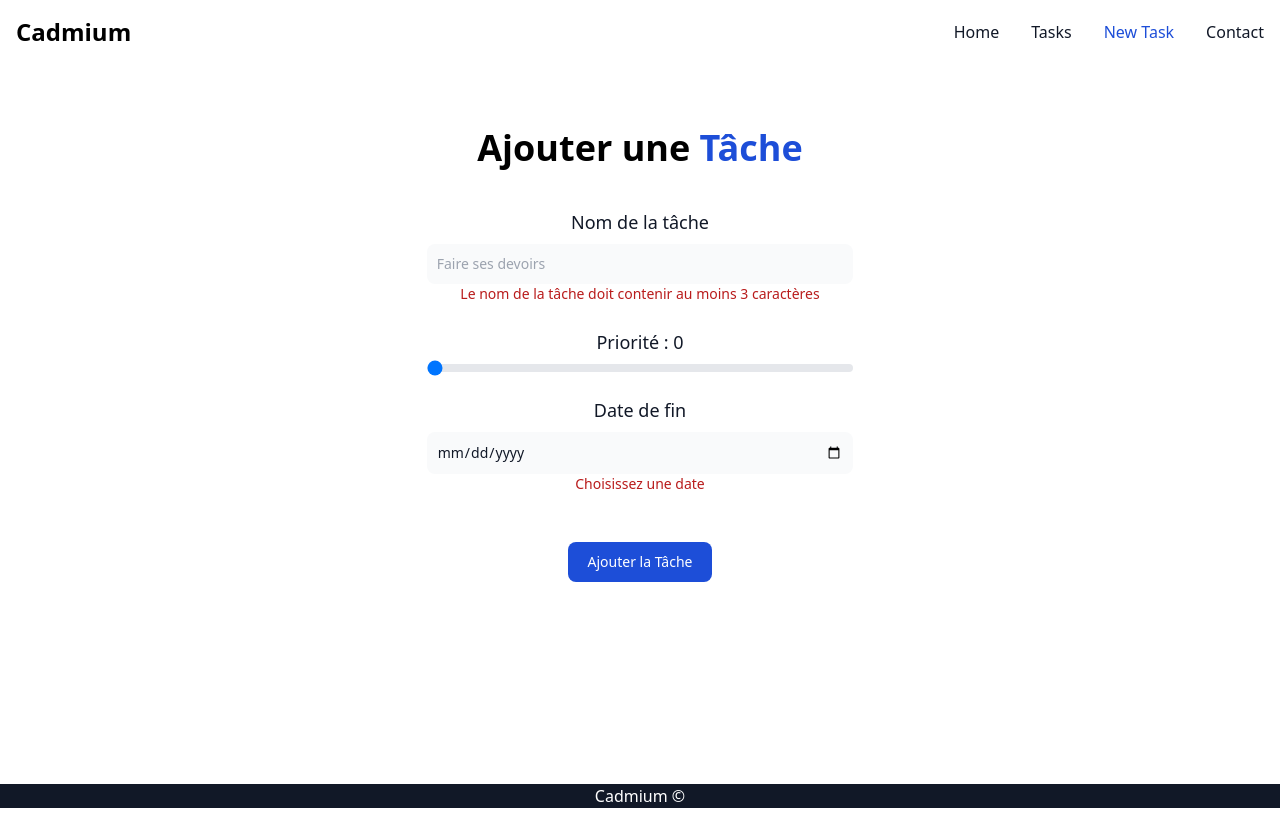
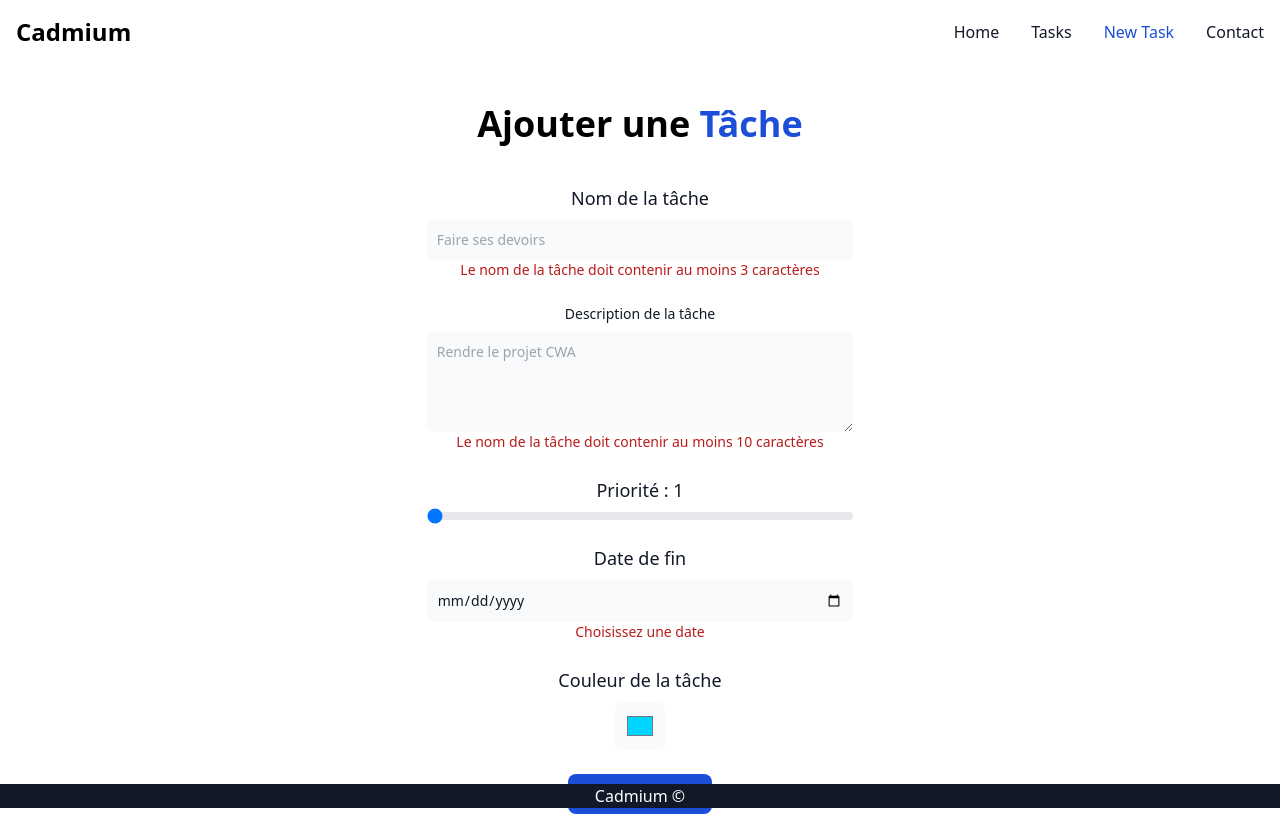
Before and after one commit to Phaired/Projet-CWA, an Angular app: page /create-task in a window 1280 px wide. Before the commit the page ends 808 px from the top, so only its background shows below. Built offline with nearby package versions, Linux system fonts and the light colour scheme.

Commit message:
class tache improvement, add input
description and color picker for choose task color

```diff
--- a/src/app/create-task/create-task.component.html
+++ b/src/app/create-task/create-task.component.html
@@ -1,7 +1,5 @@
 <div class="h-90v w-100">
     <div class="grid justify-items-center">
-        <br />
-
         <h1 class="text-4xl font-bold mb-4 mt-10">
             Ajouter une <span class="text-blue-700"> Tâche </span>
         </h1>
@@ -19,7 +17,6 @@
                 id="task-name"
                 placeholder="Faire ses devoirs"
                 [(ngModel)]="name"
-                [ngModelOptions]="{ standalone: true }"
                 class="bg-gray-50 border border-gray-300 text-gray-900 text-sm rounded-lg focus:ring-blue-500 focus:border-blue-500 block w-full p-2.5 dark:bg-gray-700 dark:border-gray-600 dark:placeholder-gray-400 dark:text-white dark:focus:ring-blue-500 dark:focus:border-blue-500"
                 required
             />
@@ -27,6 +24,25 @@
                 Le nom de la tâche doit contenir au moins 3 caractères
             </p>
         </div>
+
+        <div class="mb-6 w-4/12 grid justify-items-center">
+            <label
+                for="description"
+                class="block mb-2 text-sm font-medium text-gray-900 dark:text-white"
+                >Description de la tâche</label
+            >
+            <textarea
+                id="description"
+                rows="4"
+                [(ngModel)]="description"
+                class="block p-2.5 w-full text-sm text-gray-900 bg-gray-50 rounded-lg border border-gray-300 focus:ring-blue-500 focus:border-blue-500 dark:bg-gray-700 dark:border-gray-600 dark:placeholder-gray-400 dark:text-white dark:focus:ring-blue-500 dark:focus:border-blue-500"
+                placeholder="Rendre le projet CWA"
+            ></textarea>
+            <p class="text-red-700 text-sm" *ngIf="description.length < 10">
+                Le nom de la tâche doit contenir au moins 10 caractères
+            </p>
+        </div>
+
         <div class="mb-6 w-4/12 grid justify-items-center">
             <label
                 for="priority"
@@ -36,12 +52,12 @@
             <input
                 id="priority"
                 type="range"
-                min="0"
+                min="1"
                 max="3"
                 step="1"
                 value="0"
                 [(ngModel)]="priority"
-                [ngModelOptions]="{ standalone: true }"
+                (change)="color = colorToPriority(priority)"
                 class="w-full h-2 bg-gray-200 rounded-lg appearance-none cursor-pointer dark:bg-gray-700"
             />
         </div>
@@ -57,7 +73,6 @@
                 id="date"
                 placeholder="2021-12-31"
                 [(ngModel)]="date"
-                [ngModelOptions]="{ standalone: true }"
                 class="bg-gray-50 border border-gray-300 text-gray-900 text-sm rounded-lg focus:ring-blue-500 focus:border-blue-500 block w-full p-2.5 dark:bg-gray-700 dark:border-gray-600 dark:placeholder-gray-400 dark:text-white dark:focus:ring-blue-500 dark:focus:border-blue-500"
                 required
             />
@@ -66,7 +81,21 @@
             </p>
         </div>
 
-        <br />
+        <div class="mb-6 w-4/12 grid justify-items-center">
+            <label
+                for="color"
+                class="block mb-2 text-lg font-medium text-gray-900"
+                >Couleur de la tâche</label
+            >
+            <input
+                type="color"
+                id="color"
+                [(ngModel)]="color"
+                [value]="color"
+                class="h-12 block p-2.5 text-sm text-gray-900 bg-gray-50 rounded-lg border border-gray-300 focus:ring-blue-500 focus:border-blue-500 dark:bg-gray-700 dark:border-gray-600 dark:placeholder-gray-400 dark:text-white dark:focus:ring-blue-500 dark:focus:border-blue-500"
+            />
+        </div>
+
         <div class="mb-6 w-4/12 grid justify-items-center">
             <button
                 type="submit"
--- a/src/app/create-task/create-task.component.ts
+++ b/src/app/create-task/create-task.component.ts
@@ -1,6 +1,6 @@
 import { Component } from '@angular/core';
 import { LocalStorageRepositoryService } from '../repository/local-storage-repository.service';
-import { Tache } from '../model/Tache';
+import { Tache, Priority } from '../model/Tache';
 
 @Component({
     selector: 'app-create-task',
@@ -9,7 +9,9 @@ import { Tache } from '../model/Tache';
 })
 export class CreateTaskComponent {
     name: string = '';
-    priority: number = 0;
+    description: string = '';
+    color: string = Tache.colorToPriority(Priority.BASE);
+    priority: number = Priority.BASE;
     date: Date | null = null;
 
     constructor(
@@ -17,23 +19,41 @@ export class CreateTaskComponent {
     ) {}
 
     createTask(): boolean {
-        if (this.name.length > 3 && this.date !== null) {
+        if (
+            this.name.length > 3 &&
+            this.date !== null &&
+            this.description.length > 10
+        ) {
             const task = new Tache(
+                this.localStorageRepositoryService
+                    .getLocalStorageRepository()
+                    .getLastId() + 1,
                 this.name,
                 new Date(),
                 this.date,
-                '',
+                this.description,
                 this.priority,
                 false,
+                this.color,
             );
             this.localStorageRepositoryService
                 .getLocalStorageRepository()
                 .saveTache(task);
             this.name = '';
             this.priority = 0;
+            this.description = '';
+            this.color = Tache.colorToPriority(Priority.BASE);
             this.date = null;
-            return true;
+            // return true;
         }
+        console.log(
+            this.localStorageRepositoryService
+                .getLocalStorageRepository()
+                .getAllTaches(),
+        );
         return false;
     }
+    colorToPriority(priority: Priority): string {
+        return Tache.colorToPriority(priority);
+    }
 }
--- a/src/app/model/Tache.ts
+++ b/src/app/model/Tache.ts
@@ -8,37 +8,49 @@ interface ITache {
 }
 
 export class Tache {
+    id: number;
     intitule: string;
     date_creation: Date;
     date_fin: Date;
     description: string;
     priority: number;
     is_terminate: boolean;
+    color: string;
 
     constructor(
+        id: number,
         intitule: string,
         date_creation: Date,
         date_fin: Date,
         description: string,
         priority: number,
         is_terminate: boolean,
+        color: string,
     ) {
+        this.id = id;
         this.intitule = intitule;
         this.date_creation = date_creation;
         this.date_fin = date_fin;
         this.description = description;
         this.priority = priority;
         this.is_terminate = is_terminate;
+        this.color = color;
     }
 
-    public static fromJson(json: ITache): Tache {
-        return new Tache(
-            json['intitule'],
-            json['date_creation'],
-            json['date_fin'],
-            json['description'],
-            json['priority'],
-            json['is_terminate'],
-        );
+    public static colorToPriority(priority: Priority): string {
+        switch (priority) {
+            case Priority.BASE:
+                return '#00d4ff';
+            case Priority.MEDIUM:
+                return '#ffa200';
+            case Priority.HIGH:
+                return '#ff0000';
+        }
     }
 }
+
+export enum Priority {
+    BASE = 1,
+    MEDIUM,
+    HIGH,
+}
--- a/src/app/repository/LocalStorageRepository.ts
+++ b/src/app/repository/LocalStorageRepository.ts
@@ -30,6 +30,11 @@ export class LocalStorageRepository {
                 window.localStorage.getItem(this.key) as string,
             ) as IExportTaches
         ).tasks;
+    }
+
+    public getLastId(): number {
+        const taches: Array<Tache> = this.getAllTaches();
+        return taches.length > 0 ? taches[taches.length - 1].id : 0;
     }
 
     public getAllTachesByDateCreation(order: number): Array<Tache> {
@@ -73,6 +78,18 @@ export class LocalStorageRepository {
         );
     }
 
+    public deleteAllTaches(): void {
+        const taches: Array<Tache> = this.getAllTaches();
+        taches.splice(0, taches.length);
+        window.localStorage.setItem(
+            this.key,
+            JSON.stringify({
+                tasks: taches,
+                other: {},
+            } as IExportTaches),
+        );
+    }
+
     public updateTache(previousTache: Tache, newTache: Tache): void {
         const taches: Array<Tache> = this.getAllTaches();
         const index: number = taches.indexOf(previousTache);
```
